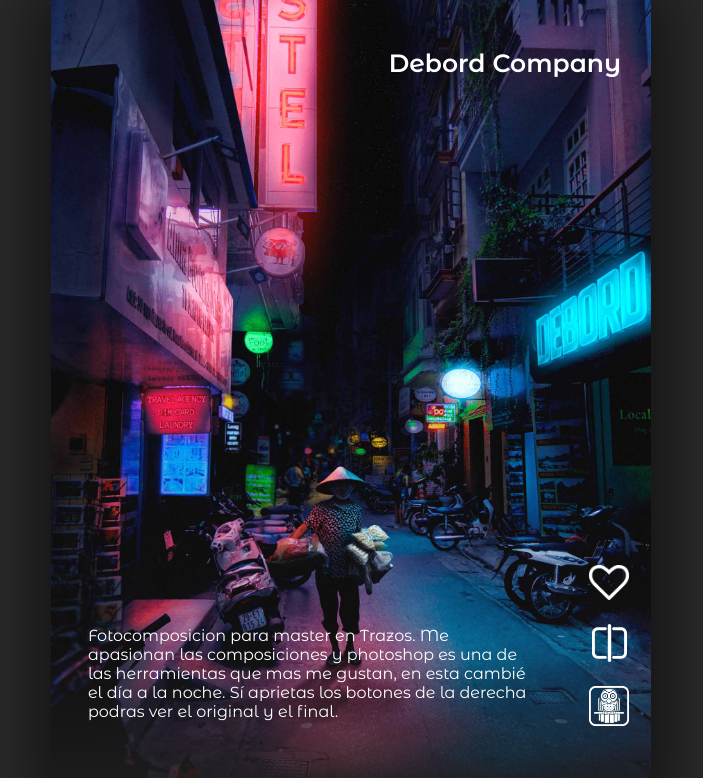
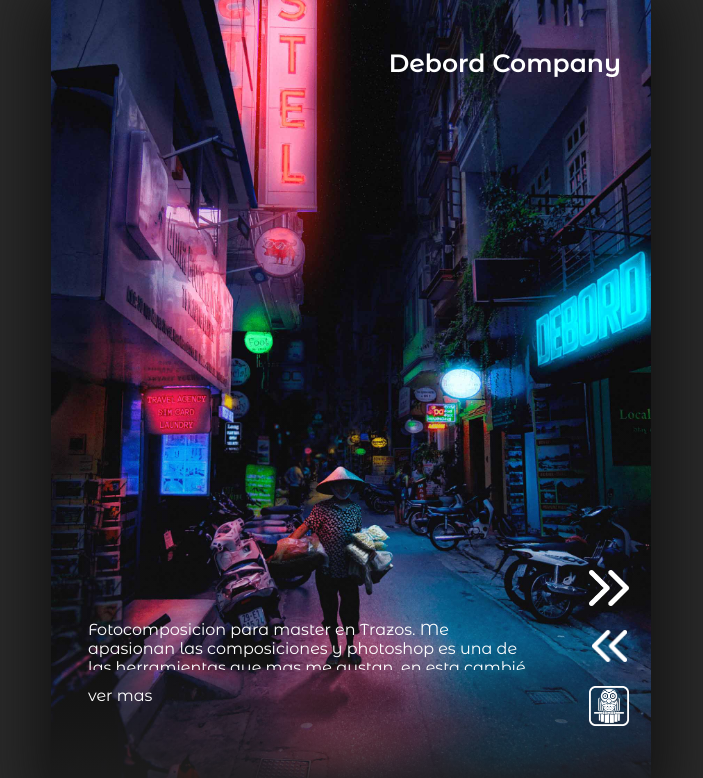
Before and after one commit to DebordCompany/pro, an Eleventy site: page src/pages/design/index.html in a window 1280 px wide. Shown: the top 778 px of the page, without its empty margins (289-992 px from the left). Built offline with nearby package versions, Linux system fonts and the light colour scheme; Eleventy itself is replaced by a stand-in of ours; files that its build step writes are made by us from their sources.

Commit message:
ver mas
He añadido ver mas a las imagenes de design, solo funciona en el primero, falta un foreach para completar el trabajo.
Tambien he cambiado los iconos de antes y despues de design.
he añadido un console log en web-dev para los curiosos.
He cambiado la palabra galeria por design en menu de web dev
Subo a produccion hasta aqui

```diff
--- a/public/css/galeria.css
+++ b/public/css/galeria.css
@@ -1,4 +1,3 @@
-
 html,
 body {
   position: relative;
@@ -7,7 +6,7 @@
 
 body {
   background: rgb(43, 43, 43);
-  font-family: 'Montserrat Alternates', sans-serif;
+  font-family: "Montserrat Alternates", sans-serif;
   font-size: 16px;
   color: white;
   margin: 0;
@@ -20,18 +19,17 @@
   margin-left: auto;
   margin-right: auto;
 }
-.swiper-pagination{
+.swiper-pagination {
   opacity: 0;
 }
-.position{
+.position {
   width: 100%;
   height: 100%;
 }
-.fondo{
+.fondo {
   position: relative;
-
 }
-.sombreado{
+.sombreado {
   position: absolute;
   top: 0;
   display: flex;
@@ -42,10 +40,14 @@
   height: 100%;
   margin-left: auto;
   margin-right: auto;
-  background: linear-gradient(to bottom, rgba(0, 0, 255, 0) 50%, rgba(29, 29, 29, 0.215) 80%, rgb(29, 29, 29));
-
+  background: linear-gradient(
+    to bottom,
+    rgba(0, 0, 255, 0) 50%,
+    rgba(29, 29, 29, 0.215) 80%,
+    rgb(29, 29, 29)
+  );
 }
-h2{
+h2 {
   margin: 0;
   padding: 0;
   border: 0;
@@ -55,40 +57,46 @@
   font-size: 100%;
   font-family: inherit;
   vertical-align: baseline;
+  height: 50px;
+  overflow: hidden;
 }
 
-a{
+a {
   text-decoration: none;
   color: white;
 }
-
-.abajo{
+.ver {
+  height: auto;
+  overflow: auto;
+}
+.filtro {
+  filter: brightness(40%);
+}
+.abajo {
   display: flex;
   flex-direction: row;
   justify-content: space-between;
 }
-.ubicacion{
+.ubicacion {
   display: flex;
   align-items: flex-end;
 }
-.titulo{
+.titulo {
   padding-bottom: 30%;
   padding-left: 7%;
   padding-right: 8%;
-
 }
-.debord{
+.debord {
   padding-top: 8%;
   padding-right: 5%;
   font-size: 25px;
   font-weight: 600;
-
 }
-.insta{
+.insta {
   padding-bottom: 20%;
   padding-right: 2%;
 }
-.icono{
+.icono {
   padding: 10px;
   display: flex;
   justify-content: center;
@@ -96,35 +104,34 @@
 
 /****** play ****/
 
-.animate{
-
+.animate {
   animation-name: animate;
   animation-duration: 1s;
   animation-direction: alternate;
   animation-iteration-count: infinite;
   animation-timing-function: ease-in;
 }
-@keyframes animate{
-  0% {color: white;
+@keyframes animate {
+  0% {
+    color: white;
     font-size: 16px;
   }
-  100% { color: #FFB800;
+  100% {
+    color: #ffb800;
     font-size: 18px;
   }
 }
 /******* media queies *******/
 
-@media ( min-width: 600px){
-
-  .swiper-container{
+@media (min-width: 600px) {
+  .swiper-container {
     max-width: 600px;
     box-shadow: 1px 1px 63px 17px rgb(19, 19, 19);
-
   }
-  .titulo{
+  .titulo {
     padding-bottom: 15%;
   }
-  .insta{
+  .insta {
     padding-bottom: 10%;
   }
 }
--- a/public/js/main.js
+++ b/public/js/main.js
@@ -28,7 +28,6 @@
   }
   function recoger(recoger) {
     menu.classList.remove("desplegable");
-    console.log("funciona");
   }
   // avance a contacto
 
--- a/public/js/web.js
+++ b/public/js/web.js
@@ -6,7 +6,9 @@
 var titular04 = document.querySelector("#titular04");
 var titular05 = document.querySelector("#titular05");
 var imagen = document.getElementById("imagen");
-console.log(window.scrollY);
+console.log(
+  "Hola, si estas mirando el codigo para saber como esta hecha la web, no dudes en contactarme y yo mismo te lo explico. Muchas gracias"
+);
 window.onscroll = function () {
   if (window.scrollY > 1400 && window.scrollY < 1700) {
     titular.classList.add("aparece");
--- a/src/css/galeria.css
+++ b/src/css/galeria.css
@@ -1,4 +1,3 @@
-
 html,
 body {
   position: relative;
@@ -7,7 +6,7 @@
 
 body {
   background: rgb(43, 43, 43);
-  font-family: 'Montserrat Alternates', sans-serif;
+  font-family: "Montserrat Alternates", sans-serif;
   font-size: 16px;
   color: white;
   margin: 0;
@@ -20,18 +19,17 @@
   margin-left: auto;
   margin-right: auto;
 }
-.swiper-pagination{
+.swiper-pagination {
   opacity: 0;
 }
-.position{
+.position {
   width: 100%;
   height: 100%;
 }
-.fondo{
+.fondo {
   position: relative;
-
 }
-.sombreado{
+.sombreado {
   position: absolute;
   top: 0;
   display: flex;
@@ -42,10 +40,14 @@
   height: 100%;
   margin-left: auto;
   margin-right: auto;
-  background: linear-gradient(to bottom, rgba(0, 0, 255, 0) 50%, rgba(29, 29, 29, 0.215) 80%, rgb(29, 29, 29));
-
+  background: linear-gradient(
+    to bottom,
+    rgba(0, 0, 255, 0) 50%,
+    rgba(29, 29, 29, 0.215) 80%,
+    rgb(29, 29, 29)
+  );
 }
-h2{
+h2 {
   margin: 0;
   padding: 0;
   border: 0;
@@ -55,40 +57,46 @@
   font-size: 100%;
   font-family: inherit;
   vertical-align: baseline;
+  height: 50px;
+  overflow: hidden;
 }
 
-a{
+a {
   text-decoration: none;
   color: white;
 }
-
-.abajo{
+.ver {
+  height: auto;
+  overflow: auto;
+}
+.filtro {
+  filter: brightness(40%);
+}
+.abajo {
   display: flex;
   flex-direction: row;
   justify-content: space-between;
 }
-.ubicacion{
+.ubicacion {
   display: flex;
   align-items: flex-end;
 }
-.titulo{
+.titulo {
   padding-bottom: 30%;
   padding-left: 7%;
   padding-right: 8%;
-
 }
-.debord{
+.debord {
   padding-top: 8%;
   padding-right: 5%;
   font-size: 25px;
   font-weight: 600;
-
 }
-.insta{
+.insta {
   padding-bottom: 20%;
   padding-right: 2%;
 }
-.icono{
+.icono {
   padding: 10px;
   display: flex;
   justify-content: center;
@@ -96,35 +104,34 @@
 
 /****** play ****/
 
-.animate{
-
+.animate {
   animation-name: animate;
   animation-duration: 1s;
   animation-direction: alternate;
   animation-iteration-count: infinite;
   animation-timing-function: ease-in;
 }
-@keyframes animate{
-  0% {color: white;
+@keyframes animate {
+  0% {
+    color: white;
     font-size: 16px;
   }
-  100% { color: #FFB800;
+  100% {
+    color: #ffb800;
     font-size: 18px;
   }
 }
 /******* media queies *******/
 
-@media ( min-width: 600px){
-
-  .swiper-container{
+@media (min-width: 600px) {
+  .swiper-container {
     max-width: 600px;
     box-shadow: 1px 1px 63px 17px rgb(19, 19, 19);
-
   }
-  .titulo{
+  .titulo {
     padding-bottom: 15%;
   }
-  .insta{
+  .insta {
     padding-bottom: 10%;
   }
 }
--- a/src/js/main.js
+++ b/src/js/main.js
@@ -28,7 +28,6 @@
   }
   function recoger(recoger) {
     menu.classList.remove("desplegable");
-    console.log("funciona");
   }
   // avance a contacto
 
--- a/src/js/web.js
+++ b/src/js/web.js
@@ -6,7 +6,9 @@
 var titular04 = document.querySelector("#titular04");
 var titular05 = document.querySelector("#titular05");
 var imagen = document.getElementById("imagen");
-console.log(window.scrollY);
+console.log(
+  "Hola, si estas mirando el codigo para saber como esta hecha la web, no dudes en contactarme y yo mismo te lo explico. Muchas gracias"
+);
 window.onscroll = function () {
   if (window.scrollY > 1400 && window.scrollY < 1700) {
     titular.classList.add("aparece");
--- a/src/pages/design/index.html
+++ b/src/pages/design/index.html
@@ -64,6 +64,7 @@
                         aprietas los botones de la derecha podras ver el
                         original y el final.
                       </h2>
+                      <p id="ver">ver mas</p>
                     </div>
                   </div>
 
@@ -71,7 +72,7 @@
                     <div class="icono">
                       <a id="trans-01"
                         ><img
-                          src="/media/corazon.png"
+                          src="/media/despues.png"
                           width="40px"
                           height="auto"
                           alt="corazon"
@@ -80,7 +81,7 @@
                     <div class="icono">
                       <a id="trans--01"
                         ><img
-                          src="/media/comparar.svg"
+                          src="/media/antes.png"
                           width="35px"
                           height="auto"
                           alt="comparar"
@@ -126,6 +127,7 @@
                         photoshop. Añadir el estilo de la revista Rolling Stones
                         aportaba empaque al trabajo.
                       </h2>
+                      <p id="ver">ver mas</p>
                     </div>
                   </div>
 
@@ -133,7 +135,7 @@
                     <div class="icono">
                       <a id="trans-02"
                         ><img
-                          src="/media/corazon.png"
+                          src="/media/despues.png"
                           width="40px"
                           height="auto"
                           alt="corazon"
@@ -142,7 +144,7 @@
                     <div class="icono">
                       <a id="trans--02"
                         ><img
-                          src="/media/comparar.svg"
+                          src="/media/antes.png"
                           width="35px"
                           height="auto"
                           alt="comparar"
@@ -190,6 +192,7 @@
                         publicitario, no hay que desperdiciar el trabajo
                         realizado.
                       </h2>
+                      <p id="ver">ver mas</p>
                     </div>
                   </div>
 
@@ -197,7 +200,7 @@
                     <div class="icono">
                       <a href="/"
                         ><img
-                          src="/media/corazon.png"
+                          src="/media/despues.png"
                           width="40px"
                           height="auto"
                           alt=""
@@ -206,7 +209,7 @@
                     <div class="icono">
                       <a href="/"
                         ><img
-                          src="/media/comparar.svg"
+                          src="/media/antes.png"
                           width="35px"
                           height="auto"
                           alt=""
@@ -247,6 +250,7 @@
                         Práctica de master Lorem ipsum, dolor sit amet
                         consectetur adipisicing elit.
                       </h2>
+                      <p id="ver">ver mas</p>
                     </div>
                   </div>
 
@@ -254,7 +258,7 @@
                     <div class="icono">
                       <a href="/"
                         ><img
-                          src="/media/corazon.png"
+                          src="/media/despues.png"
                           width="40px"
                           height="auto"
                           alt=""
@@ -263,7 +267,7 @@
                     <div class="icono">
                       <a href="/"
                         ><img
-                          src="/media/comparar.svg"
+                          src="/media/antes.png"
                           width="35px"
                           height="auto"
                           alt=""
@@ -308,6 +312,7 @@
                         Lorem ipsum, dolor sit amet consectetur adipisicing
                         elit.
                       </h2>
+                      <p id="ver">ver mas</p>
                     </div>
                   </div>
 
@@ -315,7 +320,7 @@
                     <div class="icono">
                       <a href="/"
                         ><img
-                          src="/media/corazon.png"
+                          src="/media/despues.png"
                           width="40px"
                           height="auto"
                           alt=""
@@ -324,7 +329,7 @@
                     <div class="icono">
                       <a href="/"
                         ><img
-                          src="/media/comparar.svg"
+                          src="/media/antes.png"
                           width="35px"
                           height="auto"
                           alt=""
@@ -365,6 +370,7 @@
                         Práctica de master Lorem ipsum, dolor sit amet
                         consectetur adipisicing elit.
                       </h2>
+                      <p id="ver">ver mas</p>
                     </div>
                   </div>
 
@@ -372,7 +378,7 @@
                     <div class="icono">
                       <a href="/"
                         ><img
-                          src="/media/corazon.png"
+                          src="/media/despues.png"
                           width="40px"
                           height="auto"
                           alt=""
@@ -381,7 +387,7 @@
                     <div class="icono">
                       <a href="/"
                         ><img
-                          src="/media/comparar.svg"
+                          src="/media/antes.png"
                           width="35px"
                           height="auto"
                           alt=""
@@ -422,6 +428,7 @@
                         Práctica de master Lorem ipsum, dolor sit amet
                         consectetur adipisicing elit.
                       </h2>
+                      <p id="ver">ver mas</p>
                     </div>
                   </div>
 
@@ -429,7 +436,7 @@
                     <div class="icono">
                       <a href="/"
                         ><img
-                          src="/media/corazon.png"
+                          src="/media/despues.png"
                           width="40px"
                           height="auto"
                           alt=""
@@ -438,7 +445,7 @@
                     <div class="icono">
                       <a href="/"
                         ><img
-                          src="/media/comparar.svg"
+                          src="/media/antes.png"
                           width="35px"
                           height="auto"
                           alt=""
@@ -483,6 +490,7 @@
                         Lorem ipsum, dolor sit amet consectetur adipisicing
                         elit.
                       </h2>
+                      <p id="ver">ver mas</p>
                     </div>
                   </div>
 
@@ -490,7 +498,7 @@
                     <div class="icono">
                       <a href="/"
                         ><img
-                          src="/media/corazon.png"
+                          src="/media/despues.png"
                           width="40px"
                           height="auto"
                           alt=""
@@ -499,7 +507,7 @@
                     <div class="icono">
                       <a href="/"
                         ><img
-                          src="/media/comparar.svg"
+                          src="/media/antes.png"
                           width="35px"
                           height="auto"
                           alt=""
@@ -540,6 +548,7 @@
                         Práctica de master Lorem ipsum, dolor sit amet
                         consectetur adipisicing elit.
                       </h2>
+                      <p id="ver">ver mas</p>
                     </div>
                   </div>
 
@@ -547,7 +556,7 @@
                     <div class="icono">
                       <a href="/"
                         ><img
-                          src="/media/corazon.png"
+                          src="/media/despues.png"
                           width="40px"
                           height="auto"
                           alt=""
@@ -556,7 +565,7 @@
                     <div class="icono">
                       <a href="/"
                         ><img
-                          src="/media/comparar.svg"
+                          src="/media/antes.png"
                           width="35px"
                           height="auto"
                           alt=""
@@ -597,6 +606,7 @@
                         Práctica de master Lorem ipsum, dolor sit amet
                         consectetur adipisicing elit.
                       </h2>
+                      <p id="ver">ver mas</p>
                     </div>
                   </div>
 
@@ -604,7 +614,7 @@
                     <div class="icono">
                       <a href="/"
                         ><img
-                          src="/media/corazon.png"
+                          src="/media/despues.png"
                           width="40px"
                           height="auto"
                           alt=""
@@ -613,7 +623,7 @@
                     <div class="icono">
                       <a href="/"
                         ><img
-                          src="/media/comparar.svg"
+                          src="/media/antes.png"
                           width="35px"
                           height="auto"
                           alt=""
@@ -658,6 +668,7 @@
                         Lorem ipsum, dolor sit amet consectetur adipisicing
                         elit.
                       </h2>
+                      <p id="ver">ver mas</p>
                     </div>
                   </div>
 
@@ -665,7 +676,7 @@
                     <div class="icono">
                       <a href="/"
                         ><img
-                          src="/media/corazon.png"
+                          src="/media/despues.png"
                           width="40px"
                           height="auto"
                           alt=""
@@ -674,7 +685,7 @@
                     <div class="icono">
                       <a href="/"
                         ><img
-                          src="/media/comparar.svg"
+                          src="/media/antes.png"
                           width="35px"
                           height="auto"
                           alt=""
@@ -715,6 +726,7 @@
                         Práctica de master Lorem ipsum, dolor sit amet
                         consectetur adipisicing elit.
                       </h2>
+                      <p id="ver">ver mas</p>
                     </div>
                   </div>
 
@@ -722,7 +734,7 @@
                     <div class="icono">
                       <a href="/"
                         ><img
-                          src="/media/corazon.png"
+                          src="/media/despues.png"
                           width="40px"
                           height="auto"
                           alt=""
@@ -731,7 +743,7 @@
                     <div class="icono">
                       <a href="/"
                         ><img
-                          src="/media/comparar.svg"
+                          src="/media/antes.png"
                           width="35px"
                           height="auto"
                           alt=""
@@ -772,6 +784,7 @@
                         Práctica de master Lorem ipsum, dolor sit amet
                         consectetur adipisicing elit.
                       </h2>
+                      <p id="ver">ver mas</p>
                     </div>
                   </div>
 
@@ -779,7 +792,7 @@
                     <div class="icono">
                       <a href="/"
                         ><img
-                          src="/media/corazon.png"
+                          src="/media/despues.png"
                           width="40px"
                           height="auto"
                           alt=""
@@ -788,7 +801,7 @@
                     <div class="icono">
                       <a href="/"
                         ><img
-                          src="/media/comparar.svg"
+                          src="/media/antes.png"
                           width="35px"
                           height="auto"
                           alt=""
```
Also changed, not shown: public/js/script.js (+33 -21 lines), public/pages/design/index.html (+39 -26 lines), public/pages/web-dev/index.html (+1 -1 lines), src/js/script.js (+33 -21 lines), src/pages/web-dev/index.html (+1 -1 lines), public/media/antes.png (added), public/media/despues.png (added), src/media/antes.png (added), src/media/comparar.svg (deleted), src/media/despues.png (added), 1 other file. Lines whose indentation alone changed are shown as unchanged.
